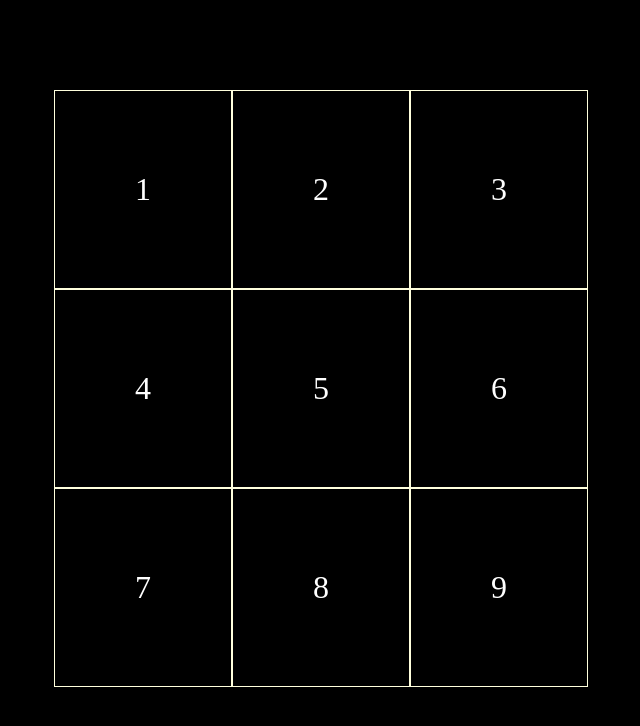
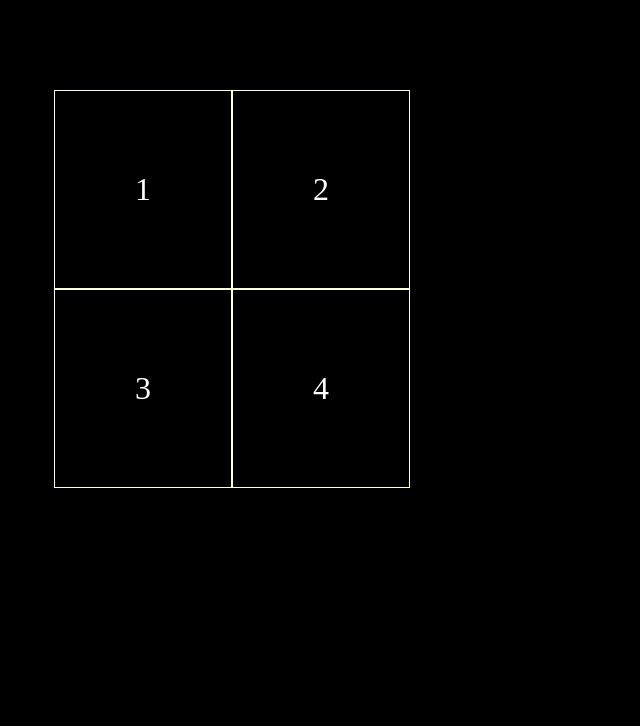
Before and after one commit to rahimytaha/matrix-routing, a React (Vite) app: page / in a window 1280 px wide. Shown: the top 726 px of the page, without its empty margins (36-676 px from the left). Built offline with nearby package versions, Linux system fonts and the light colour scheme.

Commit message:
first step

```diff
--- a/src/App.jsx
+++ b/src/App.jsx
@@ -12,9 +12,8 @@ function App() {
   // console.log(data)
   const [loc, setLoc] = useState(6);
   const [data, setData] = useState([
-    [1, 2, 3],
-    [4, 5, 6],
-    [7, 8, 9]
+    [1, 2],
+    [3,4]
   ]);
   useEffect(()=>console.log( Checking(loc,data) )  )
   return (
--- a/src/system/Checking.js
+++ b/src/system/Checking.js
@@ -1,4 +1,34 @@
-let allRoute = []
+let allData = [1, 2, 3, 4]
 export function Checking(loc, data) {
+    const startId = 1;
+    const endId = 4;
+    let routes = allData.map(id => {
+        let row = allData.map(el => id != el && [id, el])
+        row = row.filter(el => el != false);
+        // console.log(row,id);
+        return { x: id, routes: row }
+    })
 
+    let firstRt = routes.find(el => el.x == startId);
+    // console.log(firstRt.routes);
+
+
+    // firstRt.routes.map(el => choosing(el));
+    choosing([1,2])
+
+    function choosing(R) {
+        let length = R.length;
+        let target = R[length - 1]
+
+        let nextR = routes.find(el => el.x == target);
+        console.log(target,nextR.routes);
+
+        // let cos = nextR.routes.map(el => {
+        //     let length2 = el.length;
+        //     let target2 = el[length2 - 1]
+        //     let i = R.push(target2)
+        //     console.log(i, R, el)
+        // })
+        // console.log(cos)
+    }
 }
```
